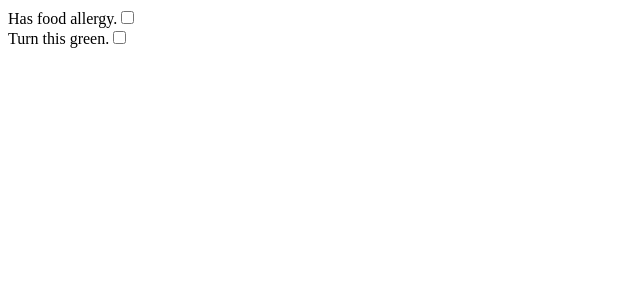
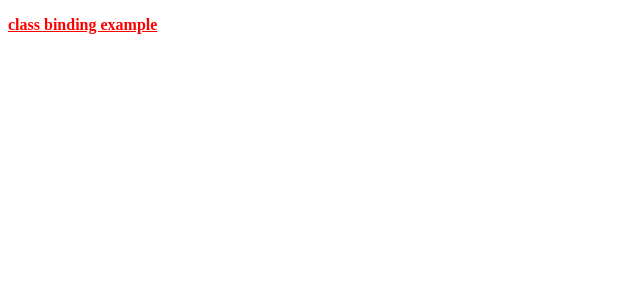
Before and after one commit to IceDragoon064/HW11_Angular_Styling, an Angular app in the folder myapp/: page / in a window 1280 px wide. Shown: the top 300 px of the page, without its empty margins (0-640 px from the left). Built offline with nearby package versions, Linux system fonts and the light colour scheme.

Commit message:
Example 3

```diff
--- a/myapp/src/app/app.component.ts
+++ b/myapp/src/app/app.component.ts
@@ -1,35 +1,30 @@
-import { getCurrencySymbol } from '@angular/common';
 import { Component } from '@angular/core';
 
 @Component({
   selector: 'app-root',
-  template: `
-  <label [class.danger]="foodWarning">Has food allergy.</label>
-  <input type="checkbox" [(ngModel)]="foodWarning" />
-  <br>
-  <label [class.greenDanger]="greenWarning">Turn this green.</label>
-  <input type="checkbox" [(ngModel)]="greenWarning"/>
-  `,
+  template: `<p [ngClass]="myClasses">class binding example</p>`,
+  styles: [`
+    .warning {
+    font-weight:bold;
+  }
 
-  styles: [`
-    .danger {
-    color:orange;
-    font-weight:bold;
-    }
-
-    .greenDanger{
-      color:green;
-      font-weight:bold;
-    }`
+  .danger {
+    color:red;
+  }
+  .highrisk {
+    text-decoration:underline;
+  }`
   ]
 })
 
-export class AppComponent {
-  foodWarning:Boolean
-  greenWarning:Boolean
-  constructor() {
-    // Set default value to false.
-    this.foodWarning = false;
-    this.greenWarning = false;
+  export class AppComponent {
+    title = 'app';
+    property1=true
+    property2=true;
+    property3=true;
+    myClasses = {
+    warning:this.property1,
+    danger:this.property2,
+    highrisk:this.property3
   }
 }
```
